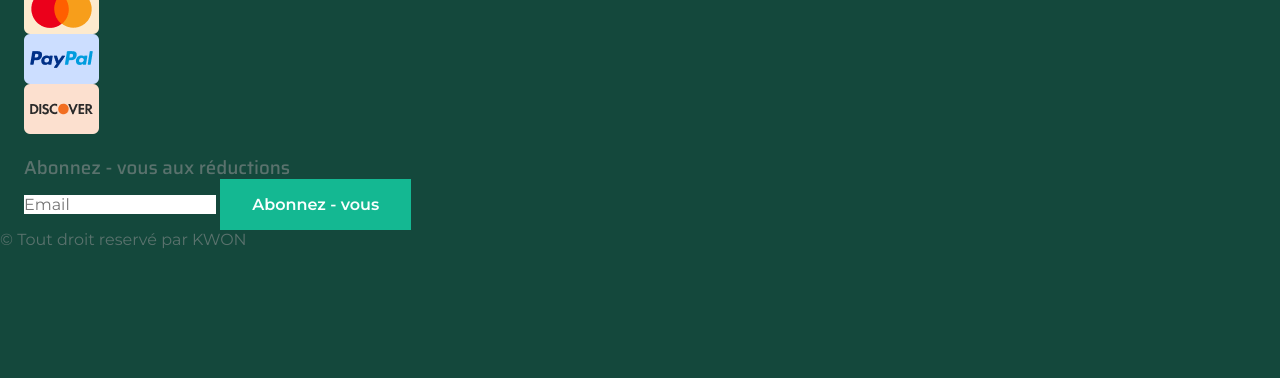
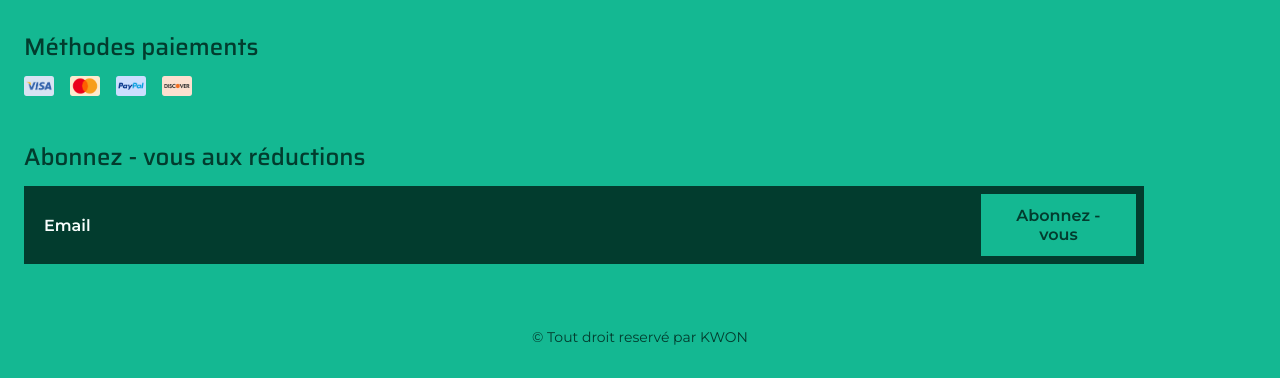
Before and after one commit to KwonGee-Lukelo/siteweb-responsive-cafe, a plain HTML site: page index.html in a window 1280 px wide. Shown: the part 4600-4978 px from the top of the page. Before the commit the page ends 4849 px from the top, so only its background shows below. Drawn offline with nearby package versions, Linux system fonts and the light colour scheme.

Commit message:
Mise en forme de la SECTION FOOTER et la SCROLL BAR

```diff
--- a/assets/css/styles.css
+++ b/assets/css/styles.css
@@ -671,8 +671,88 @@ img {
 }
 
 /*=============== FOOTER ===============*/
+.footer {
+  background-color: var(--body-first-color);
+  padding-block: 4rem 2rem;
+}
+
+.footer__container {
+  row-gap: 3rem;
+}
+
+.footer__title {
+  font-size: var(--h2-font-size);
+  color: var(--dark-color);
+  margin-bottom: 1rem;
+}
+
+.footer__social,
+.footer__pay,
+.footer__form {
+  display: flex;
+  column-gap: 1rem;
+}
+
+.footer__social-link {
+  font-size: 1.5rem;
+  color: var(--dark-color);
+  transition: transform 0.4s;
+}
+
+.footer__social-link:hover {
+  transform: translateY(-0.25rem);
+}
+
+.footer__pay-card {
+  width: 30px;
+}
+
+.footer__form {
+  background-color: var(--dark-color);
+  padding: 0.5rem;
+}
+
+.footer__input {
+  width: 100%;
+  background: transparent;
+  padding-left: 0.75rem;
+  color: var(--white-color);
+  font-weight: var(--font-semi-bold);
+}
+
+.footer__input::placeholder {
+  color: var(--white-color);
+}
+
+.footer__button {
+  padding: 0.75rem 1.5rem;
+  color: var(--dark-color);
+  cursor: pointer;
+}
+
+.footer__copy {
+  display: block;
+  margin-top: 4rem;
+  color: var(--dark-color);
+  text-align: center;
+  font-size: var(--small-font-size);
+}
 
 /*=============== SCROLL BAR ===============*/
+::-webkit-scrollbar {
+  width: 0.6rem;
+  background-color: hsl(166, 20%, 30%);
+}
+
+::-webkit-scrollbar-thumb {
+  width: 0.6rem;
+  background-color: hsl(166, 20%, 40%);
+}
+
+::-webkit-scrollbar-thumb:hover {
+  width: 0.6rem;
+  background-color: hsl(166, 20%, 50%);
+}
 
 /*=============== SCROLL UP ===============*/
 
--- a/index.html
+++ b/index.html
@@ -598,7 +598,7 @@
         </div>
       </div>
 
-      <span class="footer__"> &#169; Tout droit reservé par KWON </span>
+      <span class="footer__copy"> &#169; Tout droit reservé par KWON </span>
     </footer>
 
     <!--========== SCROLL UP ==========-->
```
